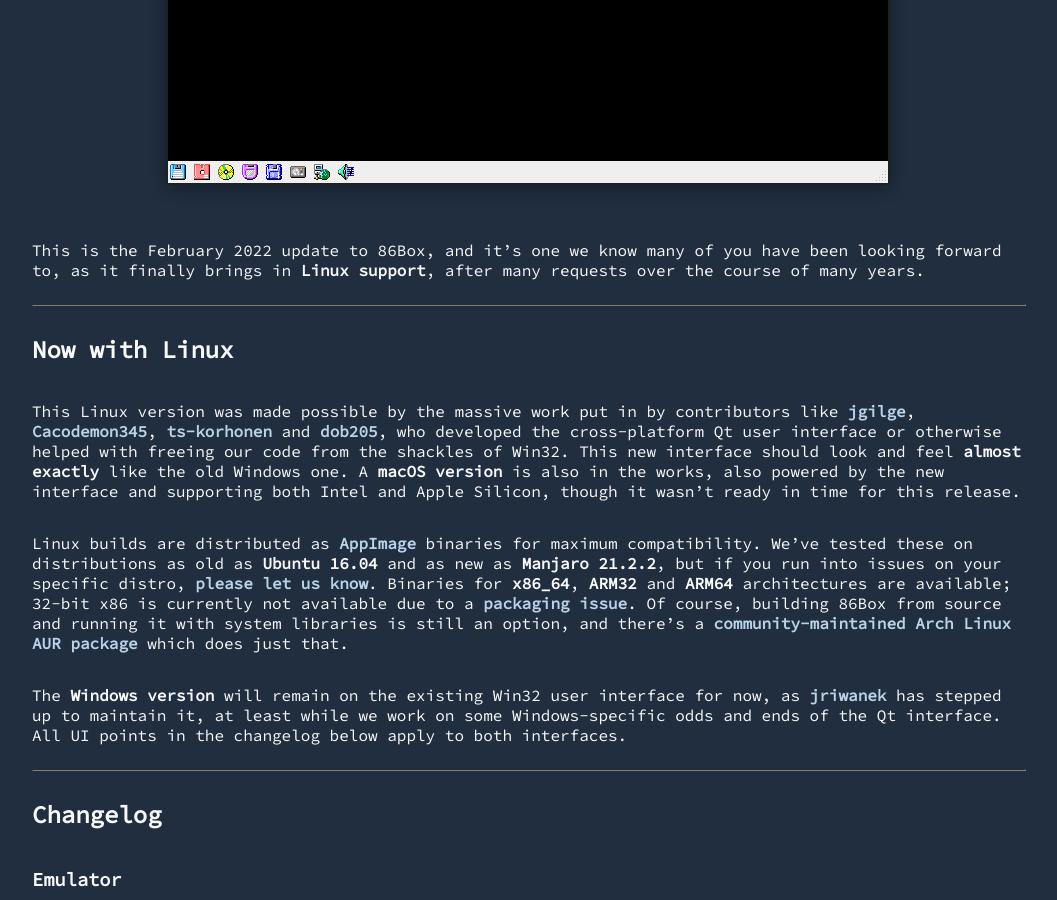
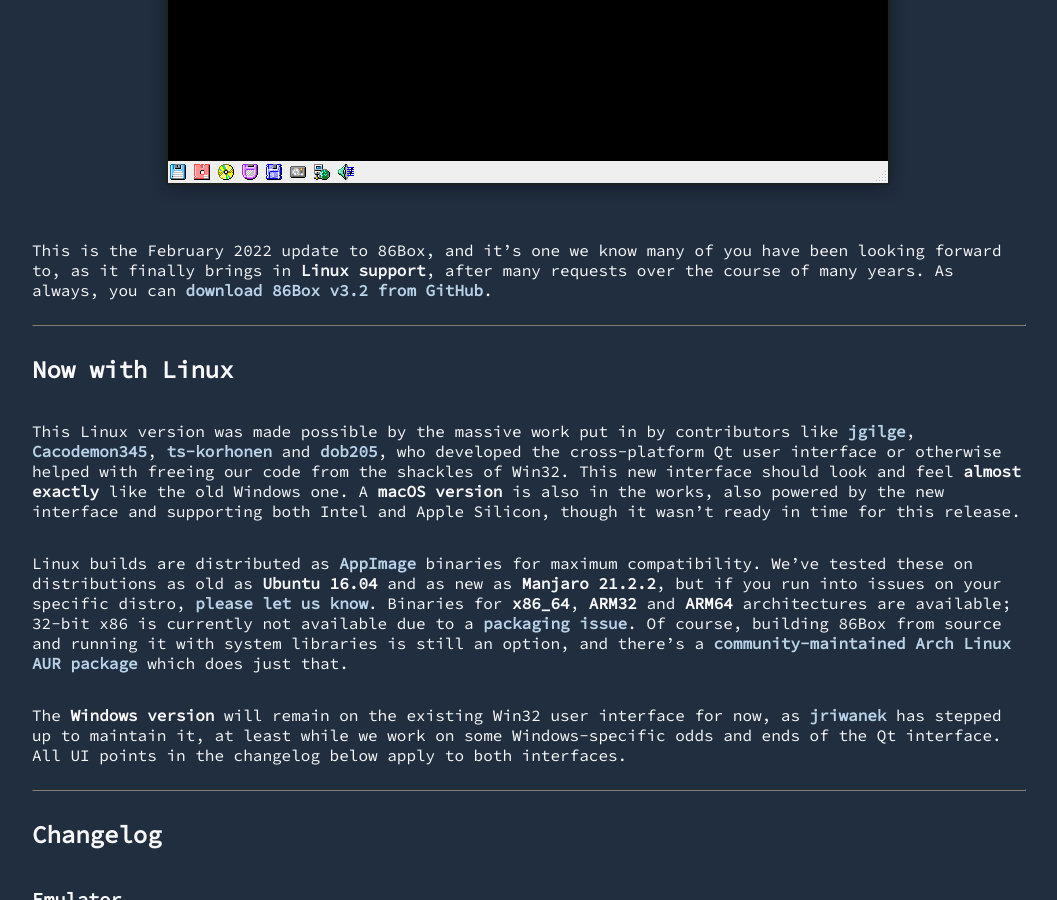
Before and after one commit to 86Box/86box.github.io, a Jekyll site: the page built from _posts/2022-02-16-86box-v3-2.md, in a window 1280 px wide and 900 px high, scrolled down 681 px. Shown: the whole window, without its empty margins (112-1169 px from the left). Built offline with Jekyll 4.4.1, drawn with Linux system fonts in a browser that asks for light colours.

```diff
--- a/_posts/2022-02-16-86box-v3-2.md
+++ b/_posts/2022-02-16-86box-v3-2.md
@@ -8,7 +8,7 @@ image: "/assets/images/v3.2/hero.png"
 
 {% include imageheading.html url="/assets/images/v3.2/hero.png" separator=" " %}
 
-This is the February 2022 update to 86Box, and it's one we know many of you have been looking forward to, as it finally brings in **Linux support**, after many requests over the course of many years.
+This is the February 2022 update to 86Box, and it's one we know many of you have been looking forward to, as it finally brings in **Linux support**, after many requests over the course of many years. As always, you can [download 86Box v3.2 from GitHub](https://github.com/86Box/86Box/releases/tag/v3.2).
 
 <hr />
 
```
Also changed, not shown: index.md (+6 -4 lines).
